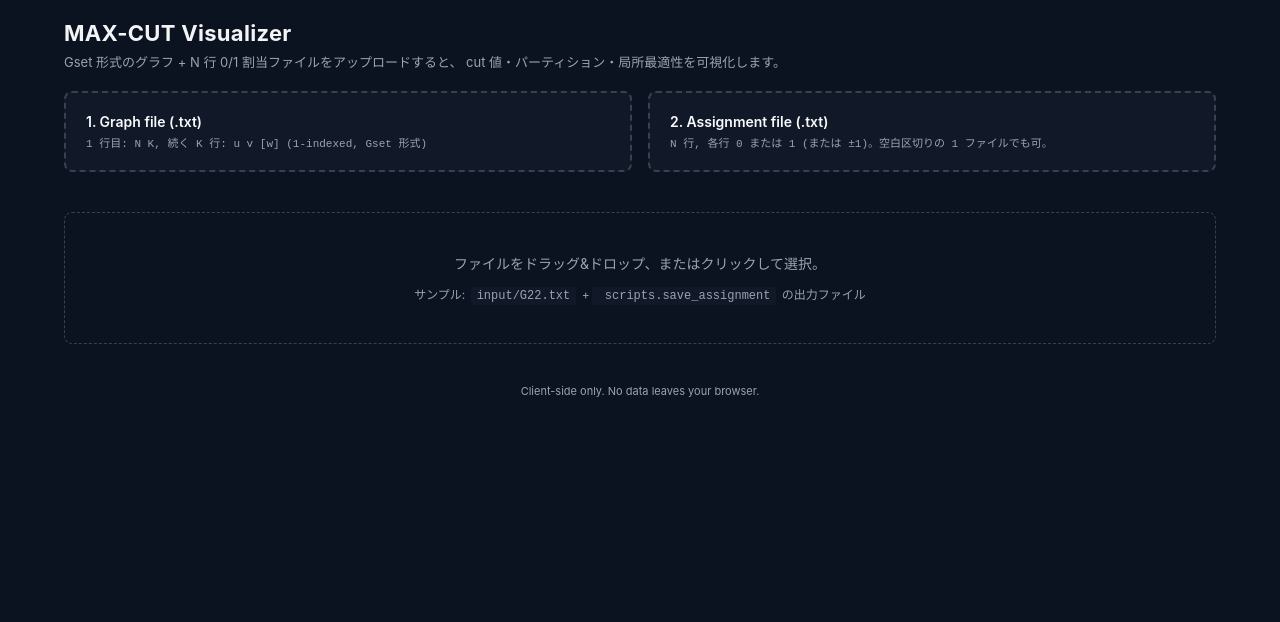
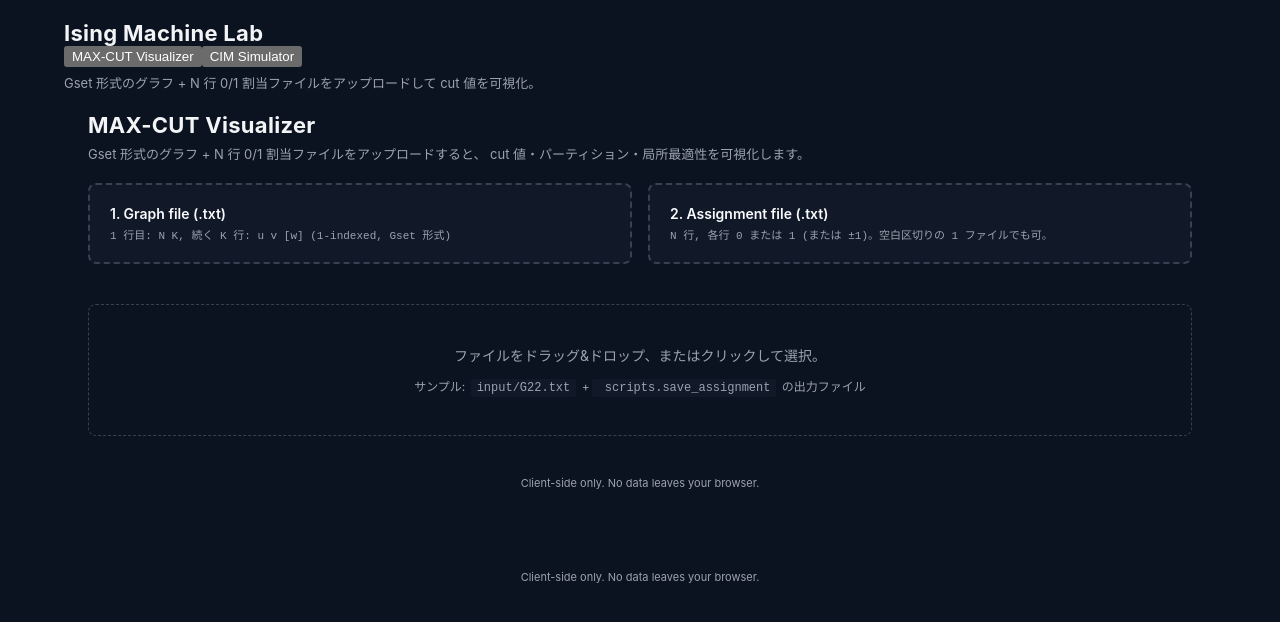
Before and after one commit to hikaru122700/cim-cac-maxcut-g22, a React (Vite) app in the folder web/: page / in a window 1280 px wide. Shown: the top 622 px of the page. Built offline with nearby package versions, Linux system fonts and the light colour scheme.

Commit message:
auto: 2026-06-08 23:00:05 (1 files) web/src/App.tsx

```diff
--- a/web/src/App.tsx
+++ b/web/src/App.tsx
@@ -38,6 +38,45 @@ function detectBks(filename: string): number | undefined {
 }
 
 export default function App() {
+  const [page, setPage] = useState<Page>("visualizer");
+
+  return (
+    <div className="app">
+      <header className="app-header">
+        <div className="app-titlebar">
+          <h1>Ising Machine Lab</h1>
+          <nav className="page-tabs">
+            <button
+              className={page === "visualizer" ? "active" : ""}
+              onClick={() => setPage("visualizer")}
+            >
+              MAX-CUT Visualizer
+            </button>
+            <button
+              className={page === "cim" ? "active" : ""}
+              onClick={() => setPage("cim")}
+            >
+              CIM Simulator
+            </button>
+          </nav>
+        </div>
+        <div className="subtitle">
+          {page === "visualizer"
+            ? "Gset 形式のグラフ + N 行 0/1 割当ファイルをアップロードして cut 値を可視化。"
+            : "コヒーレント・イジングマシン (CIM) の測定フィードバック・ダイナミクスを 1 ラウンドずつ物理シミュレーション。"}
+        </div>
+      </header>
+
+      {page === "cim" ? <CimSimulator /> : <Visualizer />}
+
+      <footer className="app-footer">
+        <span>Client-side only. No data leaves your browser.</span>
+      </footer>
+    </div>
+  );
+}
+
+function Visualizer() {
   const [graphLoaded, setGraphLoaded] = useState<LoadedGraph | null>(null);
   const [assignLoaded, setAssignLoaded] = useState<LoadedAssignment | null>(
     null,
```
